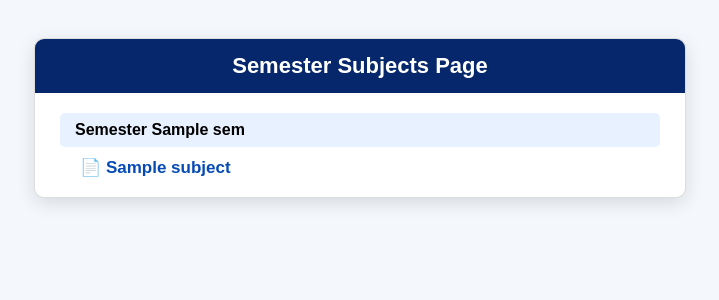
After one commit to ankit1412845/ctsproject, a Django app: template main/templates/main/subjects.html in a window 1280 px wide. The commit adds this page. Shown: the top 300 px of the page, without its empty margins (280-999 px from the left). Run offline with Django 5.2, Linux system fonts and the light colour scheme; the template is opened without the code that fills it: most values are stand-ins (such as "Sample title", 1, 10 or a date in 2020).

Commit message:
Add subject system

```diff
--- /dev/null
+++ b/main/static/css/style4.css
@@ -0,0 +1,51 @@
+body{
+    background:#f4f7fc;
+    font-family:Arial, sans-serif;
+    display:flex;
+    justify-content:center;
+    padding:30px;
+}
+
+.page-box{
+    width:100%;
+    max-width:650px;
+    background:white;
+    border:1px solid #ddd;
+    border-radius:10px;
+    overflow:hidden;
+    box-shadow:0 5px 18px rgba(0,0,0,0.12);
+}
+
+.header{
+    background:#06276b;
+    color:white;
+    text-align:center;
+    padding:14px;
+    font-size:22px;
+    font-weight:bold;
+}
+
+.sem-title{
+    background:#e8f1ff;
+    margin:20px 25px 10px;
+    padding:8px 15px;
+    font-weight:bold;
+    border-radius:5px;
+}
+
+.subject-list{
+    padding:0 45px 10px;
+}
+
+.subject-link{
+    display:block;
+    color:#064bb5;
+    font-size:17px;
+    text-decoration:none;
+    margin:9px 0;
+    font-weight:600;
+}
+
+.subject-link:hover{
+    text-decoration:underline;
+}
--- a/main/templates/main/semester.html
+++ b/main/templates/main/semester.html
@@ -28,7 +28,9 @@
 
     <div class="subject-section">
         <h3 class="subject-title">Subject</h3>
-        <button class="subject-btn">Subject</button>
+        <button class="subject-btn" onclick="window.location.href='{% url 'subject_page' dept_name %}'">
+          Subject
+       </button>
     </div>
 
 </div>
--- /dev/null
+++ b/main/templates/main/subjects.html
@@ -0,0 +1,27 @@
+{% load static %}
+<!DOCTYPE html>
+<html>
+<head>
+    <title>Semester Subjects</title>
+    <link rel="stylesheet" href="{% static 'css/style4.css' %}">
+</head>
+<body>
+
+<div class="page-box">
+    <div class="header">Semester Subjects Page</div>
+
+    {% for sem, subject_list in subjects.items %}
+        <div class="sem-title">Semester {{ sem }}</div>
+
+        <div class="subject-list">
+            {% for subject in subject_list %}
+                <a class="subject-link" href="{% url 'subject_upload' dept_name sem subject %}">
+                    📄 {{ subject }}
+                </a>
+            {% endfor %}
+        </div>
+    {% endfor %}
+</div>
+
+</body>
+</html>
--- a/main/urls.py
+++ b/main/urls.py
@@ -9,4 +9,8 @@ urlpatterns = [
     path('upload/<int:sem_no>/', views.upload_pdf, name='upload_pdf'),
 
     path('delete/<int:pdf_id>/', views.delete_pdf, name='delete_pdf'),
+
+    path('semester/<str:dept_name>/subjects/', views.subject_page, name='subject_page'),
+    path('semester/<str:dept_name>/<int:sem_no>/<str:subject_name>/subject-upload/', views.subject_upload, name='subject_upload'),
+    path('subject-pdf/delete/<int:pdf_id>/', views.delete_subject_pdf, name='delete_subject_pdf'),
 ]
```
Also changed, not shown: main/models.py (+10 -0 lines), main/templates/main/upload.html (+18 -5 lines), main/views.py (+84 -0 lines).
